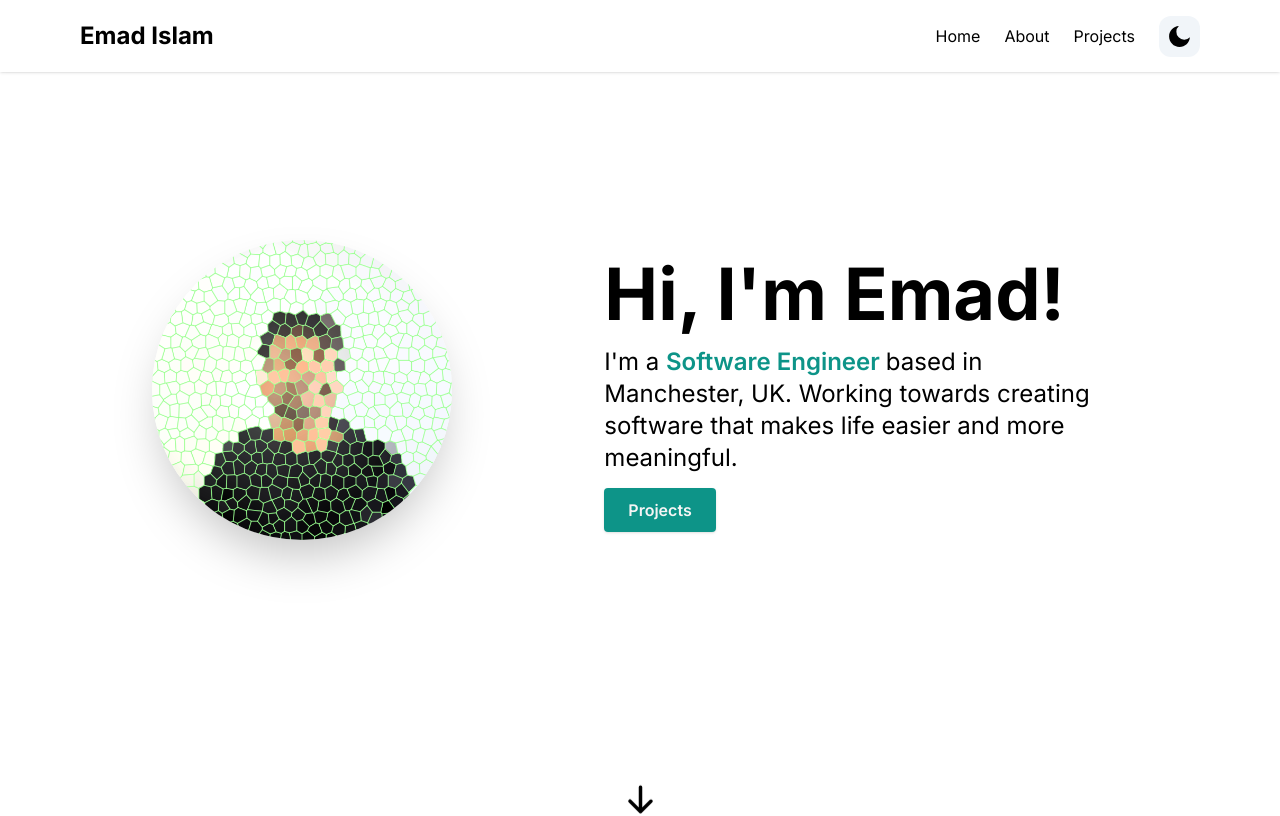
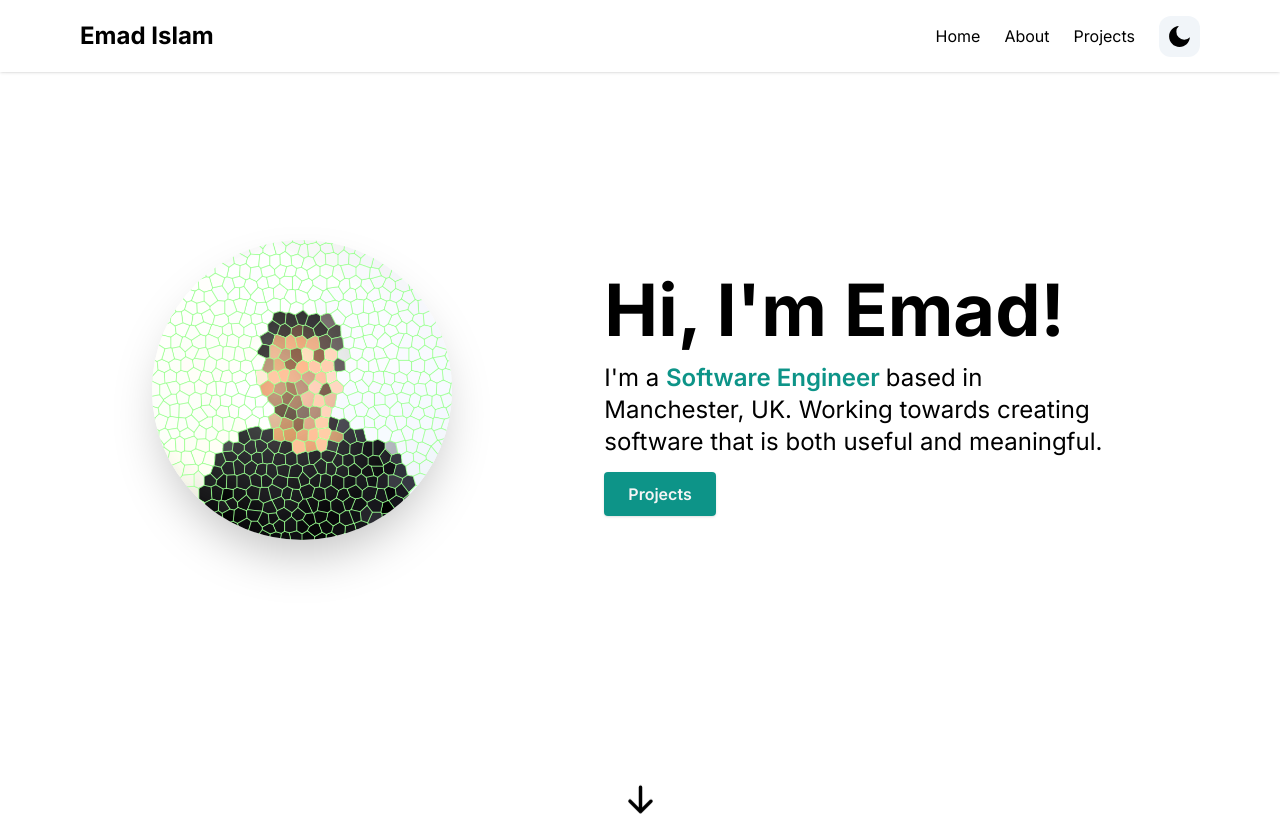
Before and after one commit to code-emad/porfolio-ver1, a Next.js app: page / in a window 1280 px wide. Shown: the top 816 px of the page. Built offline with nearby package versions, Linux system fonts and the light colour scheme.

Commit message:
changing herosection to homesection

```diff
--- a/src/app/Components/HeroSection.tsx
+++ b/src/app/Components/HomeSection.tsx
@@ -4,7 +4,7 @@ import Image from 'next/image'
 import {Link} from 'react-scroll/modules'
 import {HiArrowDown} from 'react-icons/hi'
 
-const HeroSection = () => {
+const HomeSection = () => {
   return (
     <section id="home">
         <div className='flex flex-col text-center items-center justify-center animate-fadeIn animation-delay-2 my-10 py-16 sm:py-32 md:py-48 md:flex-row md:space-x-4 md:text-left'>
@@ -18,8 +18,7 @@ const HeroSection = () => {
             <span className="font-semibold text-teal-600">
               Software Engineer{" "}
             </span>
-            based in Manchester, UK. Working towards creating software that
-            makes life easier and more meaningful.
+            based in Manchester, UK. Working towards creating software that is both useful and meaningful.
                 </p>
                 <Link
             to="projects"
@@ -51,4 +50,4 @@ const HeroSection = () => {
   )
 }
 
-export default HeroSection
+export default HomeSection
--- a/src/app/page.tsx
+++ b/src/app/page.tsx
@@ -1,11 +1,11 @@
-import HeroSection from "./Components/HeroSection"
+import HomeSection from "./Components/HomeSection"
 import AboutSection from "./Components/AboutSection"
 import ProjectSection from "./Components/ProjectSection"
 
 export default function Home() {
   return (
     <main className="mx-auto max-w-3xl px-4 sm:px-6 md:max-w-5xl ">
-      <HeroSection/>
+      <HomeSection/>
       <AboutSection/>
       <ProjectSection/>
     </main>
```
